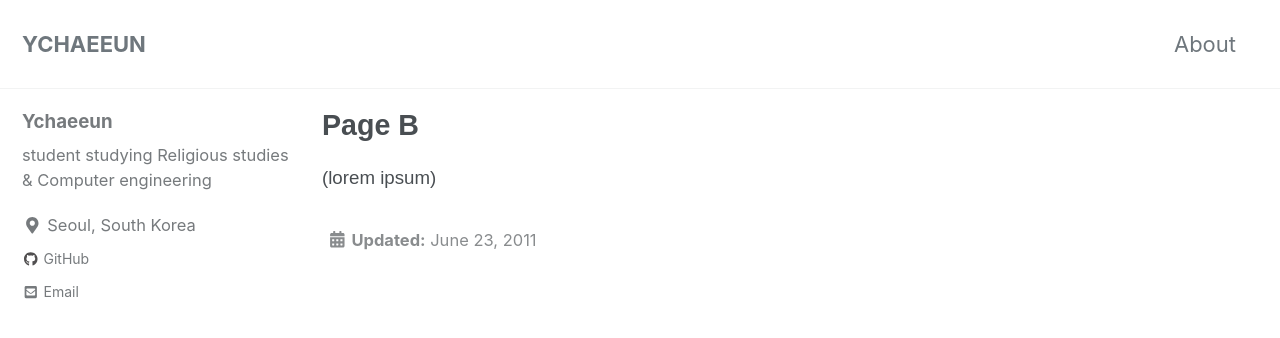
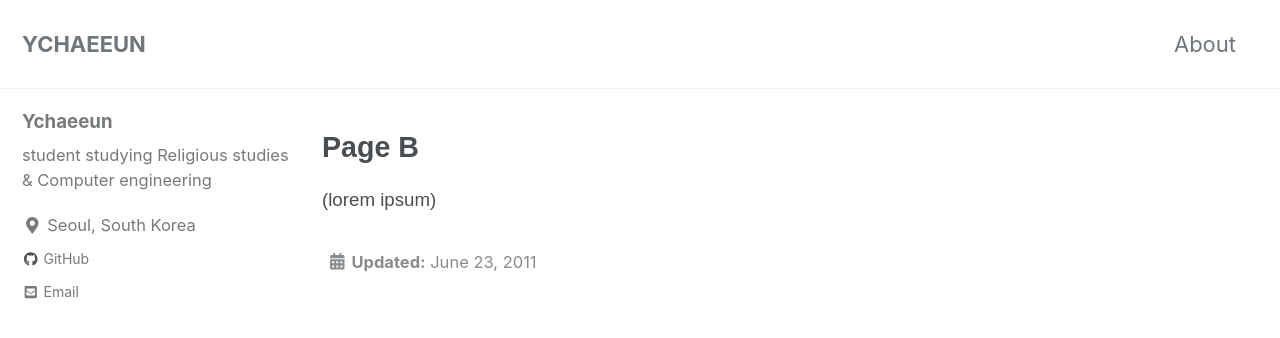
Before and after one commit to YChaeeun/ychaeeun.github.io, a Jekyll site: the page built from _pages/page-b.md, in a window 1280 px wide and 900 px high. Shown: the top 338 px of the window. Built offline with Jekyll 4.4.1, drawn with Linux system fonts in a browser that asks for light colours; cached includes are drawn as plain includes; a style sheet for code colours, icons or effects is not loaded.

Commit message:
style: interval_adjustment

```diff
--- a/_sass/minimal-mistakes/_page.scss
+++ b/_sass/minimal-mistakes/_page.scss
@@ -33,7 +33,7 @@
 
   .page__inner-wrap {
     float: left;
-    margin-top: 1em;
+    margin-top: 2em;
     margin-left: 0;
     margin-right: 0;
     width: 100%;
@@ -71,6 +71,7 @@
       margin-left: 0.3em;
       margin-top:1px;
       margin-right: 0;
+      margin-bottom:0.25em;
       width: 100%;
       clear: both;
     }
```
